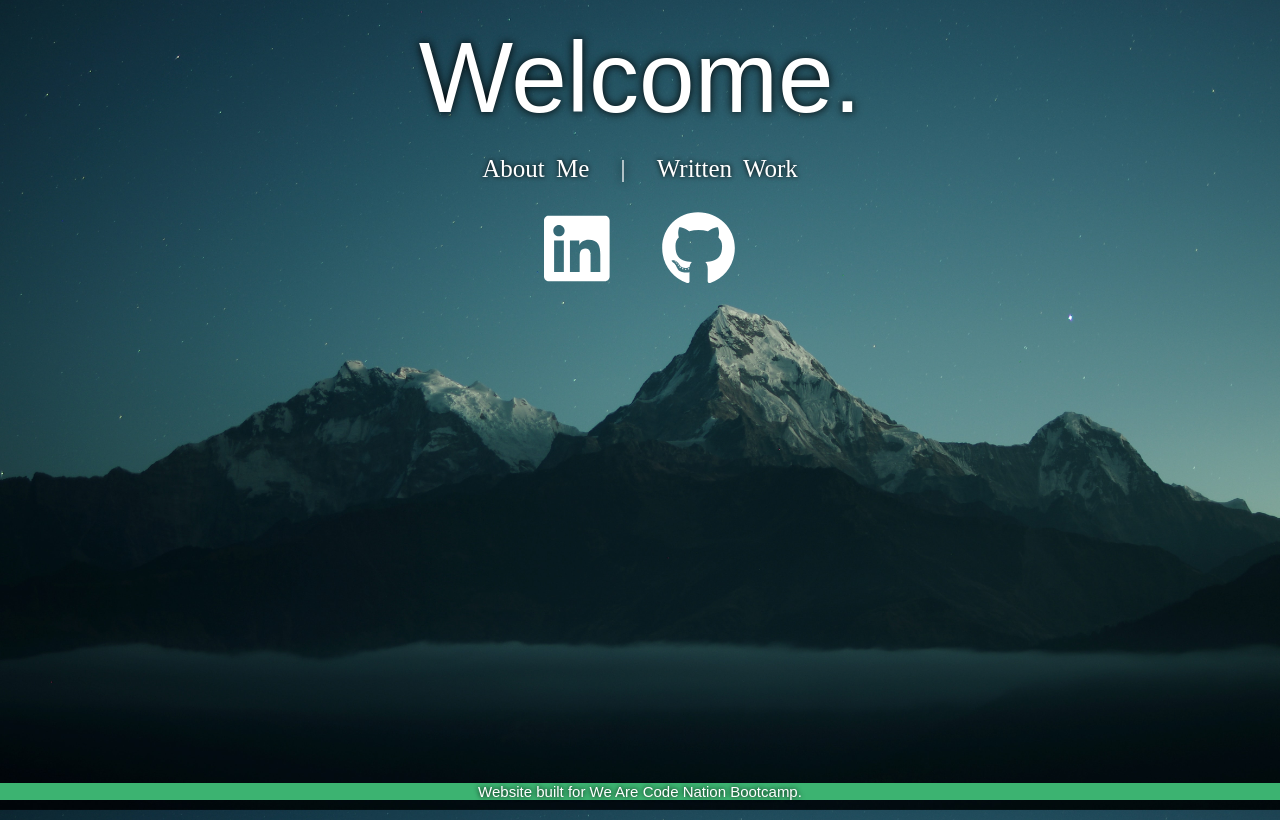
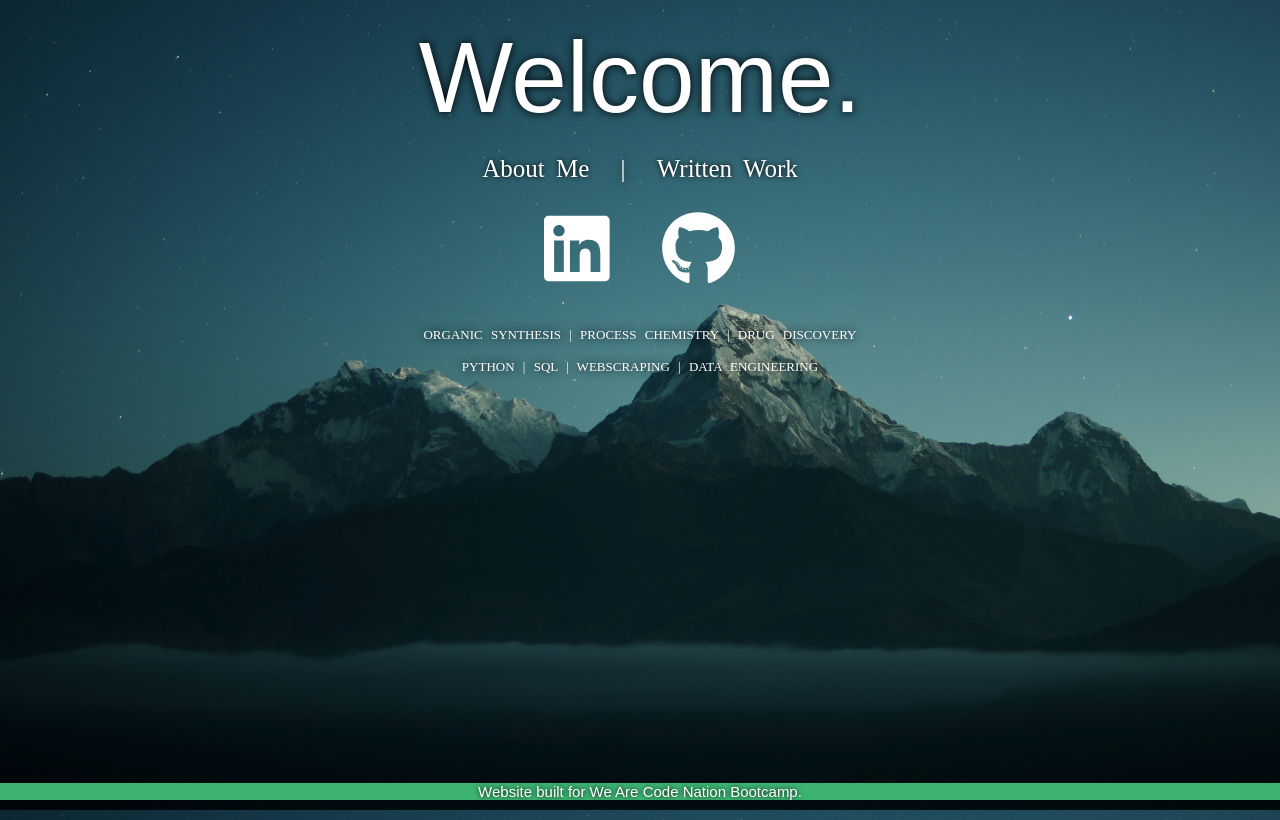
Before and after one commit to thewong-andonly/codenation-website, a plain HTML site: page index.html in a window 1280 px wide. Drawn offline with Linux system fonts and the light colour scheme.

Commit message:
Added some more text

```diff
--- a/index.html
+++ b/index.html
@@ -15,6 +15,13 @@
 <br><br>
     <a href="https://www.linkedin.com/in/michael-wong-92153362/" class="fab fa-linkedin fa-3x"></a>
     <a href="https://github.com/thewong-andonly" class="fab fa-github fa-3x"></a>
+<br><br>
+    <p class="subheader">
+      ORGANIC SYNTHESIS | PROCESS CHEMISTRY | DRUG DISCOVERY
+      <br><br>
+      PYTHON | SQL | WEBSCRAPING | DATA ENGINEERING
+    </p>
+
   </div>
   <!-- Main content -->
   <!-- Footer -->
```
